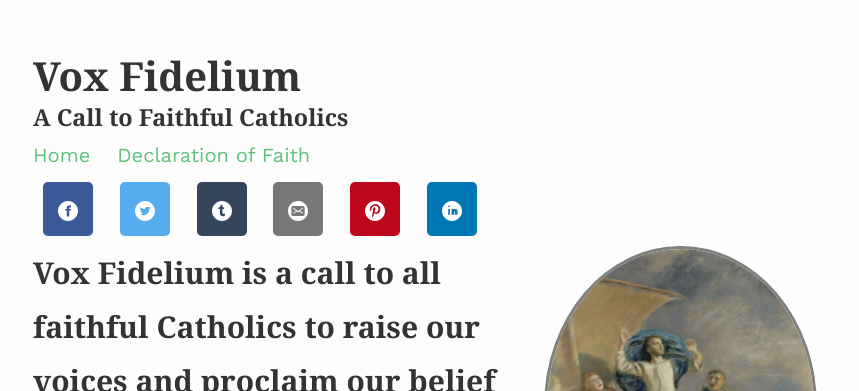
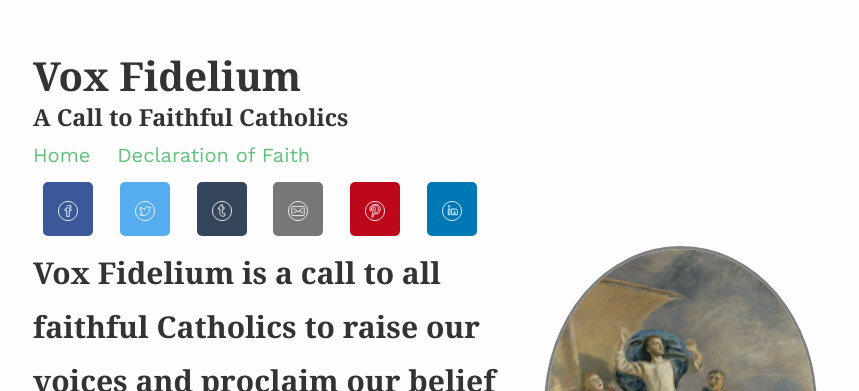
Before and after one commit to shalone86/vox-fidelium, a Jekyll site: the page built from index.md, in a window 1280 px wide. Shown: the top 391 px of the page, without its empty margins (207-1066 px from the left). Built offline with Jekyll 4.4.1, drawn with Linux system fonts in a browser that asks for light colours; nearby versions of some CDN libraries.

Commit message:
Update share-buttons.html

```diff
--- a/_includes/share-buttons.html
+++ b/_includes/share-buttons.html
@@ -1,51 +1,47 @@
 <!-- Sharingbutton Facebook -->
 <a class="resp-sharing-button__link" href="https://facebook.com/sharer/sharer.php?u=https%3A%2F%2Fshalone86.github.io%2Fvox-fidelium%2F" target="_blank" rel="noopener" aria-label="">
-  <div class="resp-sharing-button resp-sharing-button--facebook resp-sharing-button--small"><div aria-hidden="true" class="resp-sharing-button__icon resp-sharing-button__icon--solidcircle">
-    <svg xmlns="http://www.w3.org/2000/svg" viewBox="0 0 24 24"><path d="M12 0C5.38 0 0 5.38 0 12s5.38 12 12 12 12-5.38 12-12S18.62 0 12 0zm3.6 11.5h-2.1v7h-3v-7h-2v-2h2V8.34c0-1.1.35-2.82 2.65-2.82h2.35v2.3h-1.4c-.25 0-.6.13-.6.66V9.5h2.34l-.24 2z"/></svg>
+  <div class="resp-sharing-button resp-sharing-button--facebook resp-sharing-button--small"><div aria-hidden="true" class="resp-sharing-button__icon resp-sharing-button__icon--circle">
+    <svg xmlns="http://www.w3.org/2000/svg" viewBox="0 0 24 24"><circle cx="12" cy="12" r="11.5"/><path d="M15.84 9.5H13.5V8.48c0-.53.35-.65.6-.65h1.4v-2.3h-2.35c-2.3 0-2.65 1.7-2.65 2.8V9.5h-2v2h2v7h3v-7h2.1l.24-2z"/></svg>
     </div>
   </div>
 </a>
 
 <!-- Sharingbutton Twitter -->
-<a class="resp-sharing-button__link" href="https://twitter.com/intent/tweet/?text=Share%20this%20page&amp;url=https%3A%2F%2Fshalone86.github.io%2Fvox-fidelium%2F" target="_blank" rel="noopener" aria-label="">
-  <div class="resp-sharing-button resp-sharing-button--twitter resp-sharing-button--small"><div aria-hidden="true" class="resp-sharing-button__icon resp-sharing-button__icon--solidcircle">
-    <svg xmlns="http://www.w3.org/2000/svg" viewBox="0 0 24 24"><path d="M12 0C5.38 0 0 5.38 0 12s5.38 12 12 12 12-5.38 12-12S18.62 0 12 0zm5.26 9.38v.34c0 3.48-2.64 7.5-7.48 7.5-1.48 0-2.87-.44-4.03-1.2 1.37.17 2.77-.2 3.9-1.08-1.16-.02-2.13-.78-2.46-1.83.38.1.8.07 1.17-.03-1.2-.24-2.1-1.3-2.1-2.58v-.05c.35.2.75.32 1.18.33-.7-.47-1.17-1.28-1.17-2.2 0-.47.13-.92.36-1.3C7.94 8.85 9.88 9.9 12.06 10c-.04-.2-.06-.4-.06-.6 0-1.46 1.18-2.63 2.63-2.63.76 0 1.44.3 1.92.82.6-.12 1.95-.27 1.95-.27-.35.53-.72 1.66-1.24 2.04z"/></svg>
+<a class="resp-sharing-button__link" href="https://twitter.com/intent/tweet/?text=Check%20out%20%22Vox%20Fidelium%22%2C%20A%20call%20to%20all%20Faithful%20Catholics.&amp;url=https%3A%2F%2Fshalone86.github.io%2Fvox-fidelium%2F" target="_blank" rel="noopener" aria-label="">
+  <div class="resp-sharing-button resp-sharing-button--twitter resp-sharing-button--small"><div aria-hidden="true" class="resp-sharing-button__icon resp-sharing-button__icon--circle">
+    <svg xmlns="http://www.w3.org/2000/svg" viewBox="0 0 24 24"><path d="M18.5 7.4l-2 .2c-.4-.5-1-.8-2-.8C13.3 6.8 12 8 12 9.4v.6c-2 0-4-1-5.4-2.7-.2.4-.3.8-.3 1.3 0 1 .4 1.7 1.2 2.2-.5 0-1 0-1.2-.3 0 1.3 1 2.3 2 2.6-.3.4-.7.4-1 0 .2 1.4 1.2 2 2.3 2-1 1-2.5 1.4-4 1 1.3 1 2.7 1.4 4.2 1.4 4.8 0 7.5-4 7.5-7.5v-.4c.5-.4.8-1.5 1.2-2z"/><circle cx="12" cy="12" r="11.5"/></svg>
     </div>
   </div>
 </a>
 
 <!-- Sharingbutton Tumblr -->
-<a class="resp-sharing-button__link" href="https://www.tumblr.com/widgets/share/tool?posttype=link&amp;title=Share%20this%20page&amp;caption=Share%20this%20page&amp;content=https%3A%2F%2Fshalone86.github.io%2Fvox-fidelium%2F&amp;canonicalUrl=https%3A%2F%2Fshalone86.github.io%2Fvox-fidelium%2F&amp;shareSource=tumblr_share_button" target="_blank" rel="noopener" aria-label="">
-  <div class="resp-sharing-button resp-sharing-button--tumblr resp-sharing-button--small"><div aria-hidden="true" class="resp-sharing-button__icon resp-sharing-button__icon--solidcircle">
-    <svg version="1.1" x="0px" y="0px" width="24px" height="24px" viewBox="0 0 24 24" enable-background="new 0 0 24 24" xml:space="preserve">
-        <path d="M12,0C5.383,0,0,5.383,0,12s5.383,12,12,12s12-5.383,12-12S18.617,0,12,0z M15.492,17.616C11.401,19.544,9.5,17,9.5,14.031 V9.5h-2V8.142c0.549-0.178,1.236-0.435,1.627-0.768c0.393-0.334,0.707-0.733,0.943-1.2c0.238-0.467,0.401-0.954,0.49-1.675H12.5v3h2 v2h-2v3.719c0,2.468,1.484,2.692,2.992,1.701V17.616z"/>
-     </svg>
+<a class="resp-sharing-button__link" href="https://www.tumblr.com/widgets/share/tool?posttype=link&amp;title=Check%20out%20%22Vox%20Fidelium%22%2C%20A%20call%20to%20all%20Faithful%20Catholics.&amp;caption=Check%20out%20%22Vox%20Fidelium%22%2C%20A%20call%20to%20all%20Faithful%20Catholics.&amp;content=https%3A%2F%2Fshalone86.github.io%2Fvox-fidelium%2F&amp;canonicalUrl=https%3A%2F%2Fshalone86.github.io%2Fvox-fidelium%2F&amp;shareSource=tumblr_share_button" target="_blank" rel="noopener" aria-label="">
+  <div class="resp-sharing-button resp-sharing-button--tumblr resp-sharing-button--small"><div aria-hidden="true" class="resp-sharing-button__icon resp-sharing-button__icon--circle">
+    <svg xmlns="http://www.w3.org/2000/svg" viewBox="0 0 24 24"><circle cx="12" cy="12" r="11.5"/><path d="M12.5 4.5v3h2v2h-2v3.72c0 2.47 1.48 2.7 3 1.7v2.7c-4.1 1.92-6-.62-6-3.6V9.5h-2V8.14c.55-.18 1.24-.43 1.63-.77.4-.33.7-.73.94-1.2.24-.46.4-.95.5-1.67h1.93z"/></svg>
     </div>
   </div>
 </a>
 
 <!-- Sharingbutton E-Mail -->
-<a class="resp-sharing-button__link" href="mailto:?subject=Share%20this%20page&amp;body=https%3A%2F%2Fshalone86.github.io%2Fvox-fidelium%2F" target="_self" rel="noopener" aria-label="">
-  <div class="resp-sharing-button resp-sharing-button--email resp-sharing-button--small"><div aria-hidden="true" class="resp-sharing-button__icon resp-sharing-button__icon--solidcircle">
-    <svg xmlns="http://www.w3.org/2000/svg" viewBox="0 0 24 24"><path d="M12 0C5.38 0 0 5.38 0 12s5.38 12 12 12 12-5.38 12-12S18.62 0 12 0zm8 16c0 1.1-.9 2-2 2H6c-1.1 0-2-.9-2-2V8c0-1.1.9-2 2-2h12c1.1 0 2 .9 2 2v8z"/><path d="M17.9 8.18c-.2-.2-.5-.24-.72-.07L12 12.38 6.82 8.1c-.22-.16-.53-.13-.7.08s-.15.53.06.7l3.62 2.97-3.57 2.23c-.23.14-.3.45-.15.7.1.14.25.22.42.22.1 0 .18-.02.27-.08l3.85-2.4 1.06.87c.1.04.2.1.32.1s.23-.06.32-.1l1.06-.9 3.86 2.4c.08.06.17.1.26.1.17 0 .33-.1.42-.25.15-.24.08-.55-.15-.7l-3.57-2.22 3.62-2.96c.2-.2.24-.5.07-.72z"/></svg>
+<a class="resp-sharing-button__link" href="mailto:?subject=Check%20out%20%22Vox%20Fidelium%22%2C%20A%20call%20to%20all%20Faithful%20Catholics.&amp;body=https%3A%2F%2Fshalone86.github.io%2Fvox-fidelium%2F" target="_self" rel="noopener" aria-label="">
+  <div class="resp-sharing-button resp-sharing-button--email resp-sharing-button--small"><div aria-hidden="true" class="resp-sharing-button__icon resp-sharing-button__icon--circle">
+    <svg xmlns="http://www.w3.org/2000/svg" viewBox="0 0 24 24"><path d="M19.5 16c0 .8-.7 1.5-1.5 1.5H6c-.8 0-1.5-.7-1.5-1.5V8c0-.8.7-1.5 1.5-1.5h12c.8 0 1.5.7 1.5 1.5v8zm-2-7.5L12 13 6.5 8.5m11 6l-4-2.5m-7 2.5l4-2.5"/><circle cx="12" cy="12" r="11.5"/></svg>
     </div>
   </div>
 </a>
 
 <!-- Sharingbutton Pinterest -->
-<a class="resp-sharing-button__link" href="https://pinterest.com/pin/create/button/?url=https%3A%2F%2Fshalone86.github.io%2Fvox-fidelium%2F&amp;media=https%3A%2F%2Fshalone86.github.io%2Fvox-fidelium%2F&amp;description=Share%20this%20page" target="_blank" rel="noopener" aria-label="">
-  <div class="resp-sharing-button resp-sharing-button--pinterest resp-sharing-button--small"><div aria-hidden="true" class="resp-sharing-button__icon resp-sharing-button__icon--solidcircle">
-    <svg xmlns="http://www.w3.org/2000/svg" viewBox="0 0 24 24"><path d="M12 0C5.38 0 0 5.38 0 12s5.38 12 12 12 12-5.38 12-12S18.62 0 12 0zm1.4 15.56c-1 0-1.94-.53-2.25-1.14l-.65 2.52c-.4 1.45-1.57 2.9-1.66 3-.06.1-.2.07-.22-.04-.02-.2-.32-2 .03-3.5l1.18-5s-.3-.6-.3-1.46c0-1.36.8-2.37 1.78-2.37.85 0 1.25.62 1.25 1.37 0 .85-.53 2.1-.8 3.27-.24.98.48 1.78 1.44 1.78 1.73 0 2.9-2.24 2.9-4.9 0-2-1.35-3.5-3.82-3.5-2.8 0-4.53 2.07-4.53 4.4 0 .5.1.9.25 1.23l-1.5.82c-.36-.64-.54-1.43-.54-2.28 0-2.6 2.2-5.74 6.57-5.74 3.5 0 5.82 2.54 5.82 5.27 0 3.6-2 6.3-4.96 6.3z"/></svg>
+<a class="resp-sharing-button__link" href="https://pinterest.com/pin/create/button/?url=https%3A%2F%2Fshalone86.github.io%2Fvox-fidelium%2F&amp;media=https%3A%2F%2Fshalone86.github.io%2Fvox-fidelium%2F&amp;description=Check%20out%20%22Vox%20Fidelium%22%2C%20A%20call%20to%20all%20Faithful%20Catholics." target="_blank" rel="noopener" aria-label="">
+  <div class="resp-sharing-button resp-sharing-button--pinterest resp-sharing-button--small"><div aria-hidden="true" class="resp-sharing-button__icon resp-sharing-button__icon--circle">
+      <svg xmlns="http://www.w3.org/2000/svg" viewBox="0 0 24 24"><circle cx="12" cy="12" r="11.5"/><path d="M8 11.2c-.15-.32-.25-.72-.25-1.22 0-2.32 1.74-4.4 4.53-4.4 2.47 0 3.82 1.5 3.82 3.52 0 2.64-1.17 4.88-2.9 4.88-.97 0-1.7-.8-1.46-1.77.28-1.14.8-2.4.8-3.23 0-.76-.4-1.38-1.23-1.38-.95 0-1.74 1-1.74 2.37 0 .86.3 1.45.3 1.45l-1.2 5c-.34 1.5-.04 3.33-.02 3.5.02.1.16.15.22.06.1-.12 1.26-1.56 1.66-3l.66-2.53c.32.6 1.25 1.14 2.24 1.14 2.95 0 4.95-2.7 4.95-6.3 0-2.73-2.3-5.27-5.82-5.27-4.36 0-6.57 3.14-6.57 5.75 0 .85.18 1.64.53 2.28l1.5-.8z"/></svg>
     </div>
   </div>
 </a>
 
 <!-- Sharingbutton LinkedIn -->
-<a class="resp-sharing-button__link" href="https://www.linkedin.com/shareArticle?mini=true&amp;url=https%3A%2F%2Fshalone86.github.io%2Fvox-fidelium%2F&amp;title=Share%20this%20page&amp;summary=Share%20this%20page&amp;source=https%3A%2F%2Fshalone86.github.io%2Fvox-fidelium%2F" target="_blank" rel="noopener" aria-label="">
-  <div class="resp-sharing-button resp-sharing-button--linkedin resp-sharing-button--small"><div aria-hidden="true" class="resp-sharing-button__icon resp-sharing-button__icon--solidcircle">
-    <svg version="1.1" x="0px" y="0px" width="24px" height="24px" viewBox="0 0 24 24" enable-background="new 0 0 24 24" xml:space="preserve">
-        <path d="M12,0C5.383,0,0,5.383,0,12s5.383,12,12,12s12-5.383,12-12S18.617,0,12,0z M9.5,16.5h-2v-7h2V16.5z M8.5,7.5 c-0.553,0-1-0.448-1-1c0-0.552,0.447-1,1-1s1,0.448,1,1C9.5,7.052,9.053,7.5,8.5,7.5z M18.5,16.5h-3V13c0-0.277-0.225-0.5-0.5-0.5 c-0.276,0-0.5,0.223-0.5,0.5v3.5h-3c0,0,0.031-6.478,0-7h3v0.835c0,0,0.457-0.753,1.707-0.753c1.55,0,2.293,1.12,2.293,3.296V16.5z" />
-    </svg>
+<a class="resp-sharing-button__link" href="https://www.linkedin.com/shareArticle?mini=true&amp;url=https%3A%2F%2Fshalone86.github.io%2Fvox-fidelium%2F&amp;title=Check%20out%20%22Vox%20Fidelium%22%2C%20A%20call%20to%20all%20Faithful%20Catholics.&amp;summary=Check%20out%20%22Vox%20Fidelium%22%2C%20A%20call%20to%20all%20Faithful%20Catholics.&amp;source=https%3A%2F%2Fshalone86.github.io%2Fvox-fidelium%2F" target="_blank" rel="noopener" aria-label="">
+  <div class="resp-sharing-button resp-sharing-button--linkedin resp-sharing-button--small"><div aria-hidden="true" class="resp-sharing-button__icon resp-sharing-button__icon--circle">
+    <svg xmlns="http://www.w3.org/2000/svg" viewBox="0 0 24 24"><circle cx="12" cy="12" r="11.5"/><path d="M15 12.5c-.28 0-.5.22-.5.5v3.5h-3s.03-6.48 0-7h3v.83s.46-.75 1.7-.75c1.56 0 2.3 1.12 2.3 3.3v3.62h-3V13c0-.28-.23-.5-.5-.5zm-7.5-3h2v7h-2z"/><circle cx="8.5" cy="6.5" r="1"/></svg>
     </div>
   </div>
 </a>
```
